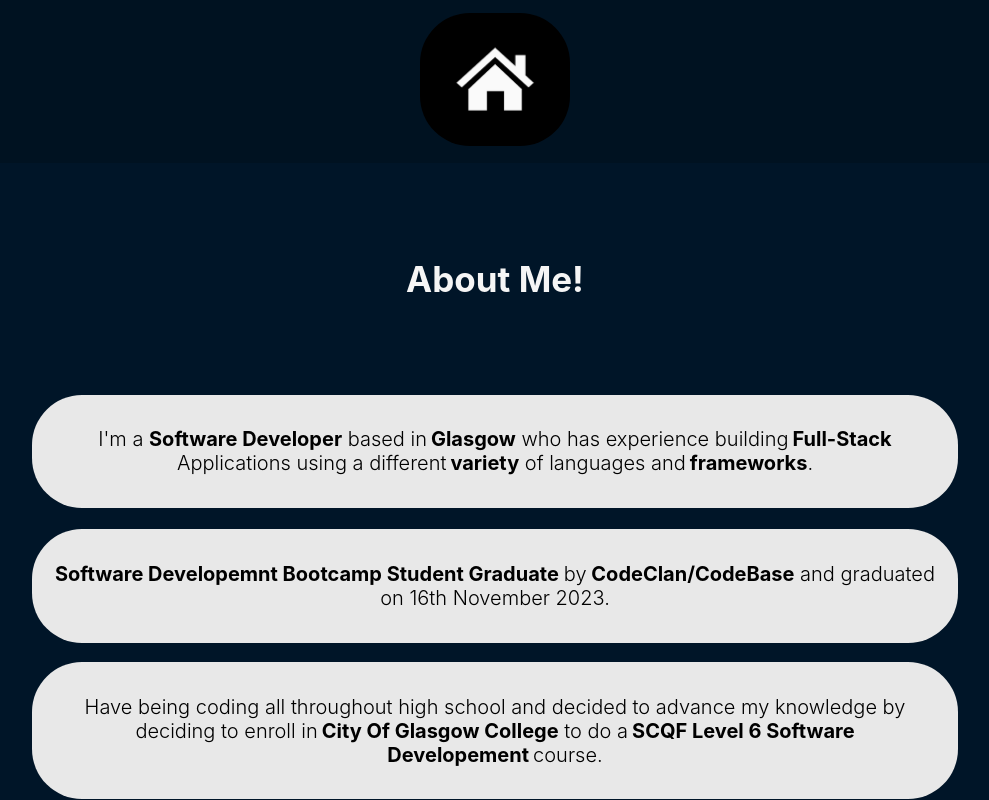
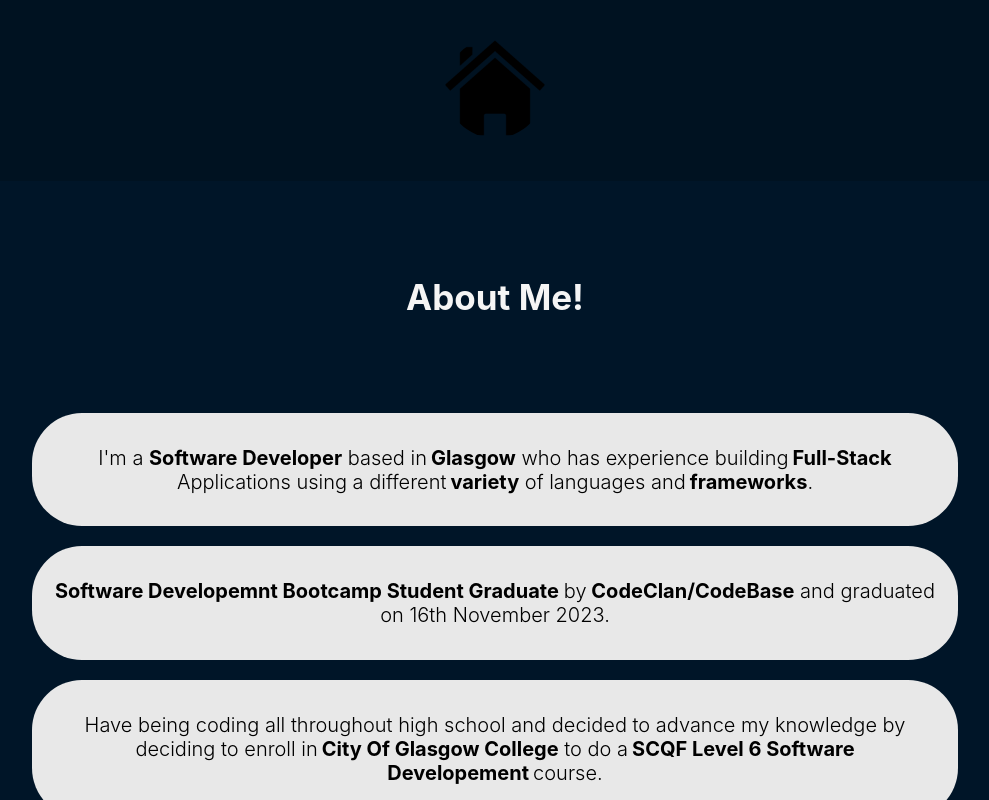
Before and after one commit to CameronLochran/Cameron_Lochran_Portfolio, a React (Create React App) app: page /aboutme in a window 1280 px wide. Shown: the top 800 px of the page, without its empty margins (145-1134 px from the left). Built offline with nearby package versions, Linux system fonts and the light colour scheme.

Commit message:
Images Fixed Wiggle Waggy Walks

```diff
--- a/src/components/AboutMePage/AboutMePage.css
+++ b/src/components/AboutMePage/AboutMePage.css
@@ -1,6 +1,6 @@
 .about-me-header {
   background-color: rgb(0, 18, 33);
-  padding: 1%;
+  padding: 3%;
 }
 
 .fact {
@@ -37,3 +37,7 @@
 .variety{
     margin-left: 4px;
 }
+
+.footer-link{
+    margin-left: 5px;
+}
--- a/src/components/AboutMePage/AboutMePage.js
+++ b/src/components/AboutMePage/AboutMePage.js
@@ -1,6 +1,6 @@
 import React from "react";
 import Fade from "react-reveal/Fade";
-import HomeIcon from "../HomePage/Images/Home_Icon.jpeg";
+import HomeIcon from "../HomePage/Images/Home_Icon.png";
 import "./AboutMePage.css";
 
 const AboutMePage = () => {
@@ -13,7 +13,7 @@ const AboutMePage = () => {
               <img
                 src={HomeIcon}
                 alt="Home Icon"
-                width="150px"
+                width="100px"
                 className="home-icon"
               />
             </a>
--- a/src/components/HomePage/HomePage.css
+++ b/src/components/HomePage/HomePage.css
@@ -58,13 +58,13 @@ a:hover {
 .footer-link:hover {
   color: yellow;
   text-decoration: none;
-  margin-left: 0px;
+  /* margin-left: 0px; */
 }
 
 .footer-link {
   color: yellow;
   text-decoration: none;
-  margin-left: 5px;
+  /* margin-left: 5px; */
 }
 
 .about-me-h3 {
--- a/src/components/ProjectsPage/ProjectPage.css
+++ b/src/components/ProjectsPage/ProjectPage.css
@@ -7,7 +7,7 @@ div.whole-file {
 
 .projects-header {
   background-color: rgb(0, 18, 33);
-  padding: 2%;
+  padding: 3%;
 }
 
 body{
--- a/src/components/ProjectsPage/ProjectsPage.js
+++ b/src/components/ProjectsPage/ProjectsPage.js
@@ -6,7 +6,7 @@ import PopupCarousel from "./Blackjack_project/Popup";
 import WWWPopupCarousel from "./WiggleWaggyWalks/Popup";
 import pythonProjectImage from "./PythonProject/Images/Screenshot 2024-01-24 at 18.26.55.png";
 import STPopup from "./PythonProject/Popup";
-import HomeIcon from "../HomePage/Images/Home_Icon.jpeg";
+import HomeIcon from "../HomePage/Images/Home_Icon.png";
 
 const ProjectsPage = () => {
   return (
@@ -17,7 +17,7 @@ const ProjectsPage = () => {
             <img
               src={HomeIcon}
               alt="Home Icon"
-              width="150px"
+              width="100px"
               className="home-icon"
             />
           </a>
@@ -102,7 +102,7 @@ const ProjectsPage = () => {
               href="https://github.com/CameronLochran/Cameron_Lochran_Portfolio"
               className="footer-link"
             >
-              here
+            here
             </a>
           </strong>
         </p>
```
Also changed, not shown: src/components/HomePage/Images/Home_Icon.png (added).
